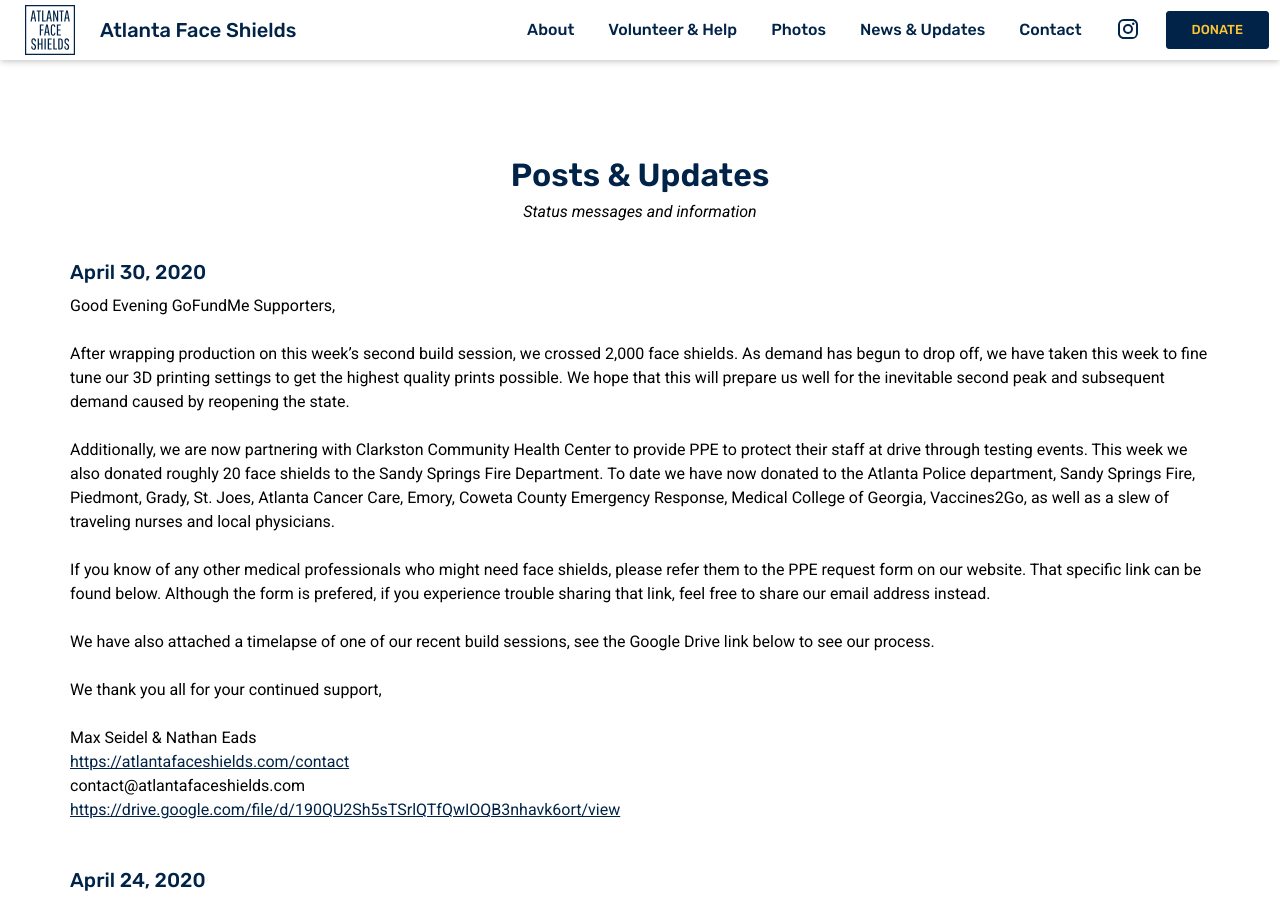
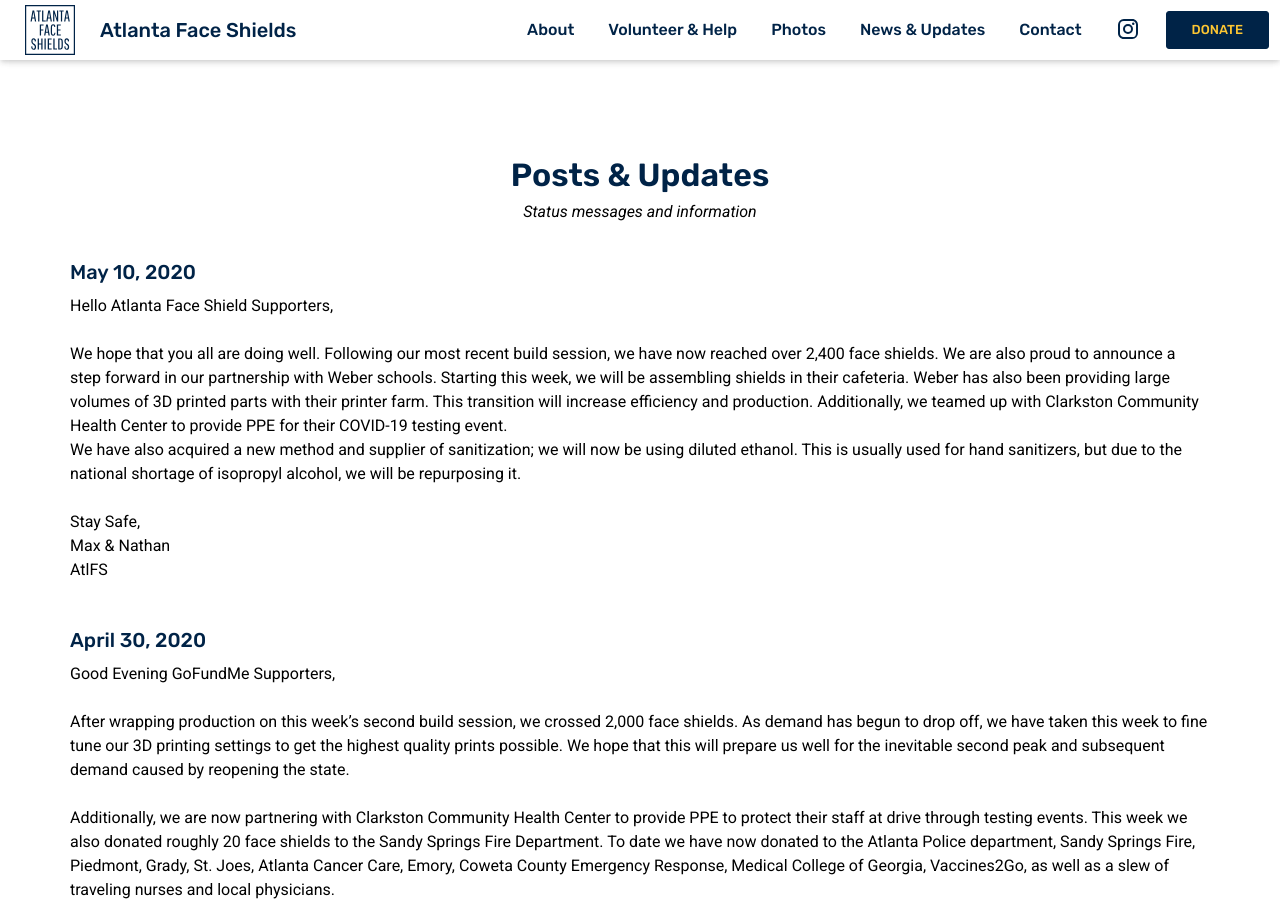
Before and after one commit to jackbuehner/afs-website, a Jekyll site: the page built from updates.html, in a window 1280 px wide and 900 px high, scrolled down 1133 px. Built offline with Jekyll 4.4.1, drawn with Linux system fonts in a browser that asks for light colours.

Commit message:
add May 10 update

```diff
--- a/updates.html
+++ b/updates.html
@@ -54,6 +54,19 @@
   <container>
     <h3>Posts & Updates</h3>
     <p class="subtitle">Status messages and information</p>
+    <article>
+      <h4>May 10, 2020</h4>
+      <p>
+        <span>Hello Atlanta Face Shield Supporters,<br>
+          <br>
+          We hope that you all are doing well. Following our most recent build session, we have now reached over 2,400 face shields. We are also proud to announce a step forward in our partnership with Weber schools. Starting this week, we will be assembling shields in their cafeteria. Weber has also been providing large volumes of 3D printed parts with their printer farm. This transition will increase efficiency and production. Additionally, we teamed up with Clarkston Community Health Center to provide PPE for their COVID-19 testing event. <br>
+              We have also acquired a new method and supplier of sanitization; we will now be using diluted ethanol. This is usually used for hand sanitizers, but due to the national shortage of isopropyl alcohol, we will be repurposing it. <br>
+              <br>
+          Stay Safe,<br>
+          Max &amp; Nathan <br>
+          AtlFS</span>
+      </p>
+    </article>
     <article>
       <h4>April 30, 2020</h4>
       <p>
```
